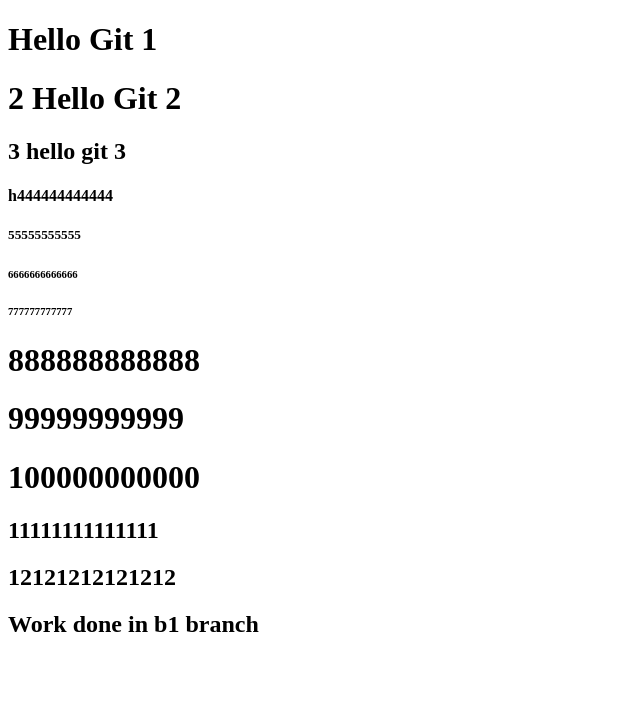
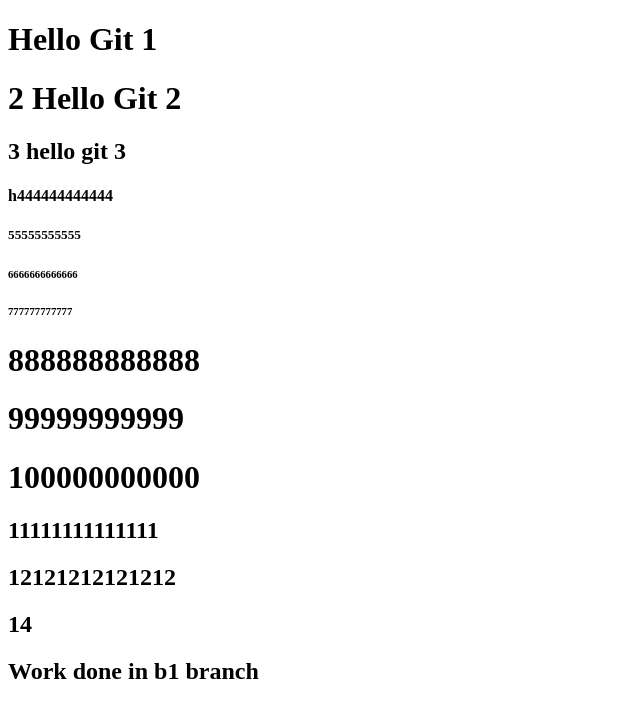
Before and after one commit to pratik-dighe/git-demo, a plain HTML site: page index.html in a window 1280 px wide. Shown: the whole page, without its empty margins (0-640 px from the left). Drawn offline with Linux system fonts and the light colour scheme.

Commit message:
added 14

```diff
--- a/index.html
+++ b/index.html
@@ -18,6 +18,7 @@
     <h1>100000000000</h1>
     <h2>11111111111111</h2>
     <h2>12121212121212</h2>
+    <h2>14</h2>
 
     <h2>Work done in b1 branch</h2>
 
```
